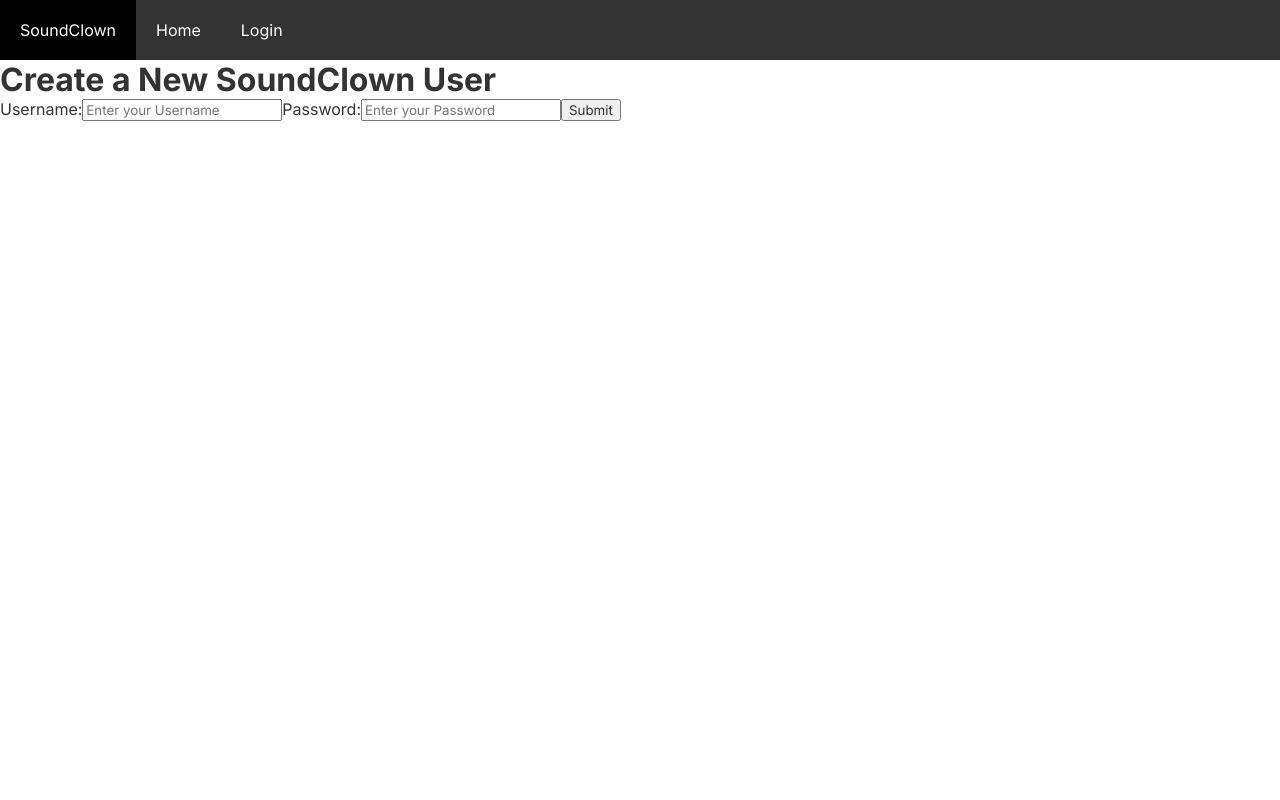
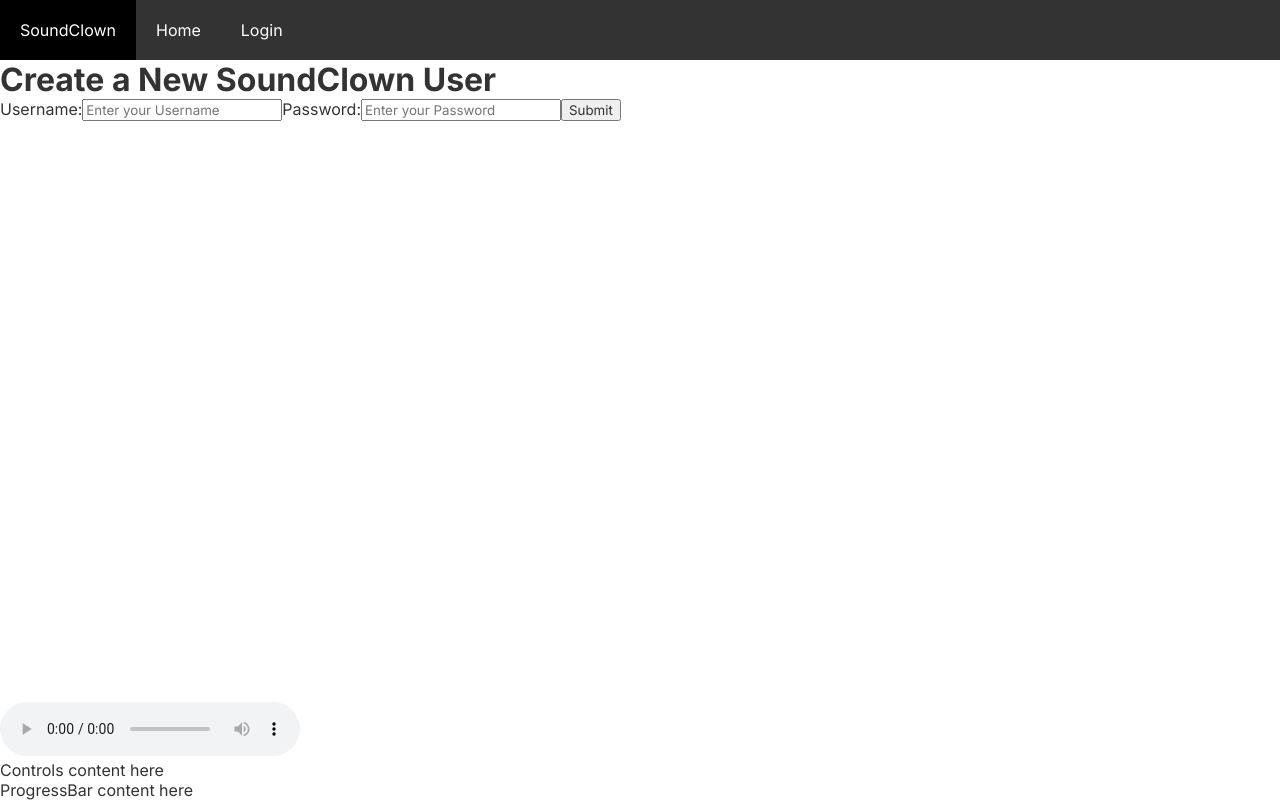
Before and after one commit to dantsar/SoundClown, a React (Create React App) app in the folder client/soundclownui/: page /create-user in a window 1280 px wide. Built offline with nearby package versions, Linux system fonts and the light colour scheme.

Commit message:
WE ARE OFFICIALLY CLOWNING

```diff
--- a/client/soundclownui/package.json
+++ b/client/soundclownui/package.json
@@ -13,7 +13,7 @@
     "web-vitals": "^2.1.4"
   },
   "scripts": {
-    "start": "react-scripts start",
+    "start": "GENERATE_SOURCEMAP=false react-scripts start",
     "build": "react-scripts build",
     "test": "react-scripts test",
     "eject": "react-scripts eject"
--- a/client/soundclownui/src/App.js
+++ b/client/soundclownui/src/App.js
@@ -4,9 +4,22 @@ import Login from './Login';
 import CreateUser from './CreateUser';
 import UserDetails from './UserDetails';
 import TrackDetails from './TrackDetails';
+import AudioPlayer from './audiocomponents/AudioPlayer';
 import { BrowserRouter as Router, Routes, Route } from 'react-router-dom';
+import { useRef, useState } from 'react';
 
 function App() {
+    const [currentTrack, setCurrentTrack] = useState('');
+    const audioRef = useRef(null);
+
+    const setTrack = (path) => {
+        setCurrentTrack(path);
+        if(audioRef.current) {
+            audioRef.current.play();
+        }
+        console.log(path);
+    };
+
     return (
         <Router>
             <div className="App">
@@ -31,10 +44,11 @@ function App() {
                         />
                         <Route
                             path="track/:track_id"
-                            element={<TrackDetails />}
+                            element={<TrackDetails setTrack={setTrack}/>}
                         />
                     </Routes>
                 </div>
+                <AudioPlayer currentTrack={currentTrack} audioRef={audioRef} />
             </div>
         </Router>
     );
--- a/client/soundclownui/src/CreateUser.js
+++ b/client/soundclownui/src/CreateUser.js
@@ -15,7 +15,7 @@ const CreateUser = () => {
 
         fetch('http://localhost:8080/create/user', {
             method: 'POST',
-            headers: { "Content-Type": "application/json" },
+            headers: { "dataType": "text" },
             body: JSON.stringify(user)
         }).then(() => {
             setIsPending(false);
--- a/client/soundclownui/src/TrackDetails.js
+++ b/client/soundclownui/src/TrackDetails.js
@@ -2,7 +2,7 @@ import { useParams } from "react-router-dom";
 import useFetch from './useFetch';
 import User from './User';
 
-const TrackDetails = () => {
+const TrackDetails = (props) => {
     const { track_id } = useParams();
     const { data: track, error, isPending } = useFetch("http://localhost:8080/get/track/" + track_id);
 
@@ -17,6 +17,7 @@ const TrackDetails = () => {
                         float: "left",
                     }}>Artist:&nbsp;</p>
                     <User user_id={track._artist_id} />
+                    <button onClick={() => props.setTrack(track._track_path)}>Play</button>
                 </article>
             )}
         </div>
--- a/client/soundclownui/src/User.js
+++ b/client/soundclownui/src/User.js
@@ -6,8 +6,8 @@ const User = ({user_id}) => {
     return(
         <div className="user">
             { isPending && <div>Loading...</div> }
-            { error && <div>{ error }</div> }
-            { user && <p>{user._user_name}</p>}
+            { error && <div>Artist Not Found</div> }
+            { user && <div>{user._user_name}</div> }
         </div>
     );
 }
--- a/client/soundclownui/src/audiocomponents/AudioPlayer.js
+++ b/client/soundclownui/src/audiocomponents/AudioPlayer.js
@@ -1,11 +1,19 @@
-const AudioPlayer = () => {
+import { useState } from 'react';
+
+import DisplayTrack from './DisplayTrack'
+import Controls from './Controls'
+import ProgressBar from './ProgressBar'
+
+const AudioPlayer = (props) => {
     return (
         <div className="audioplayer">
             <div className="inner">
-
+                <DisplayTrack currentTrack={props.currentTrack} audioRef={props.audioRef}/>
+                <Controls />
+                <ProgressBar />
             </div>
         </div>
     )
 }
 
-export default AudioPlayer
+export default AudioPlayer;
--- /dev/null
+++ b/client/soundclownui/src/audiocomponents/Controls.js
@@ -0,0 +1,5 @@
+const Controls = () => {
+    return <div>Controls content here</div>
+};
+
+export default Controls;
--- /dev/null
+++ b/client/soundclownui/src/audiocomponents/DisplayTrack.js
@@ -0,0 +1,29 @@
+import { useEffect } from 'react';
+import useFetchAudio from '../useFetchAudio';
+
+const DisplayTrack = (props) => {
+    const { audioSrc, isLoading, error } = useFetchAudio('http://localhost:8080/' + props.currentTrack);
+    useEffect(() => {
+        const audioElement = props.audioRef.current;
+
+        const handleCanPlay = () => {
+            audioElement.play();
+        };
+
+        if (audioElement) {
+            audioElement.addEventListener('canplay', handleCanPlay);
+
+            return () => {
+                audioElement.removeEventListener('canplay', handleCanPlay);
+            };
+        }
+    }, [props.audioRef, audioSrc]);
+
+
+    return (
+        <div>
+            {audioSrc && <audio ref={props.audioRef} src={audioSrc} type="audio/mpeg" controls />}
+        </div>
+    );
+};
+export default DisplayTrack;
--- /dev/null
+++ b/client/soundclownui/src/audiocomponents/ProgressBar.js
@@ -0,0 +1,5 @@
+const ProgressBar = () => {
+    return <div>ProgressBar content here</div>
+};
+
+export default ProgressBar;
--- a/client/soundclownui/src/index.css
+++ b/client/soundclownui/src/index.css
@@ -27,3 +27,10 @@
 .track-list a {
     text-decoration: none;
 }
+
+.audioplayer {
+    position: fixed;
+    overflow: hidden;
+    bottom: 0;
+    width: 100%;
+}
--- /dev/null
+++ b/client/soundclownui/src/useFetchAudio.js
@@ -0,0 +1,35 @@
+import { useState, useEffect } from 'react';
+
+const useFetchAudio = (url) => {
+  const [audioSrc, setAudioSrc] = useState('');
+  const [isLoading, setIsLoading] = useState(false);
+  const [error, setError] = useState(null);
+
+  useEffect(() => {
+    const fetchAudio = async () => {
+      setIsLoading(true);
+
+      try {
+        const response = await fetch(url);
+
+        if (!response.ok) {
+          throw new Error('Network response was not ok');
+        }
+
+        const blob = await response.blob();
+        const audioUrl = URL.createObjectURL(blob);
+        setAudioSrc(audioUrl);
+      } catch (err) {
+        setError(err.message);
+      } finally {
+        setIsLoading(false);
+      }
+    };
+
+    fetchAudio();
+  }, [url]);
+
+  return { audioSrc, isLoading, error };
+};
+
+export default useFetchAudio;
```
Also changed, not shown: 1 other file (tests, documents, lock files or other folders).
